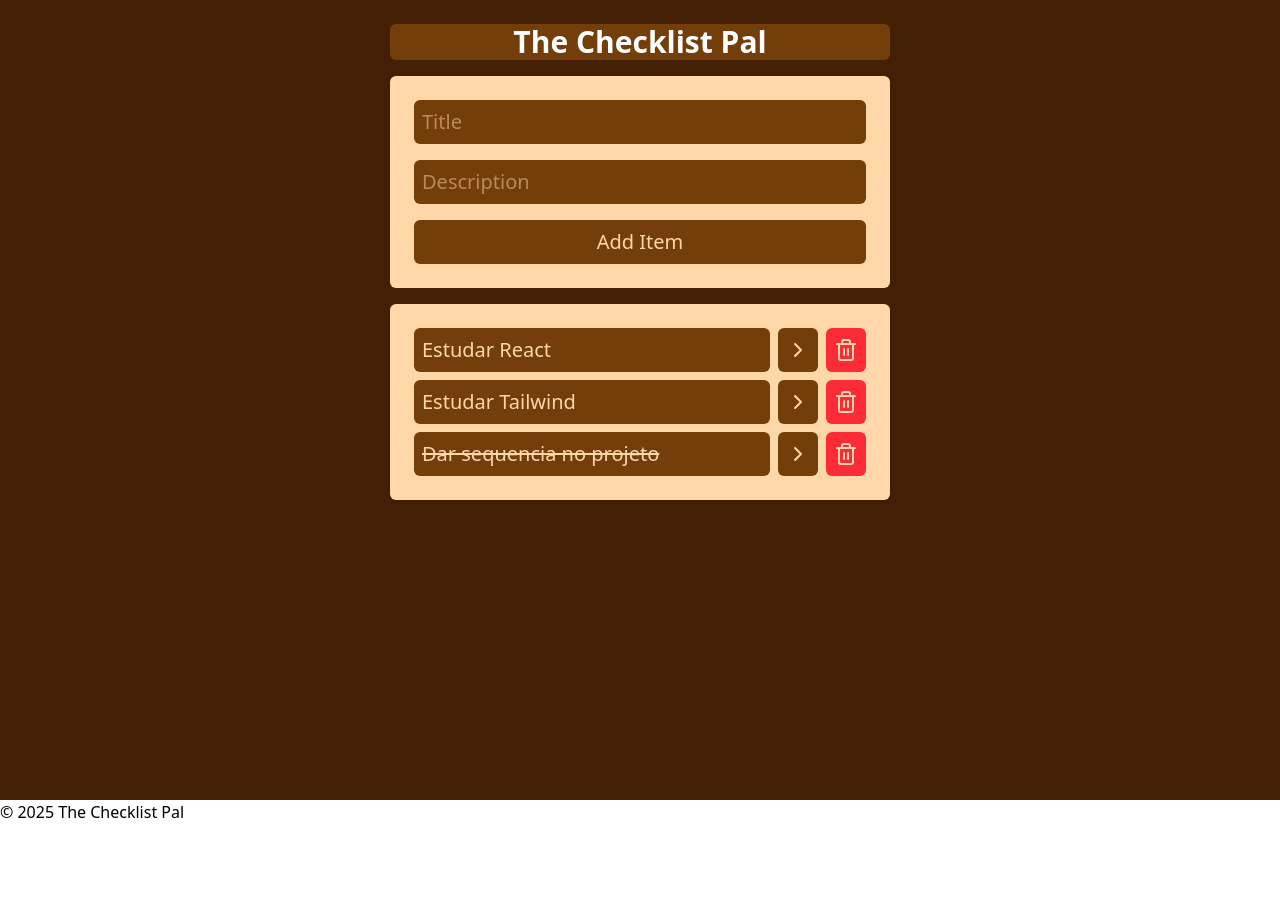
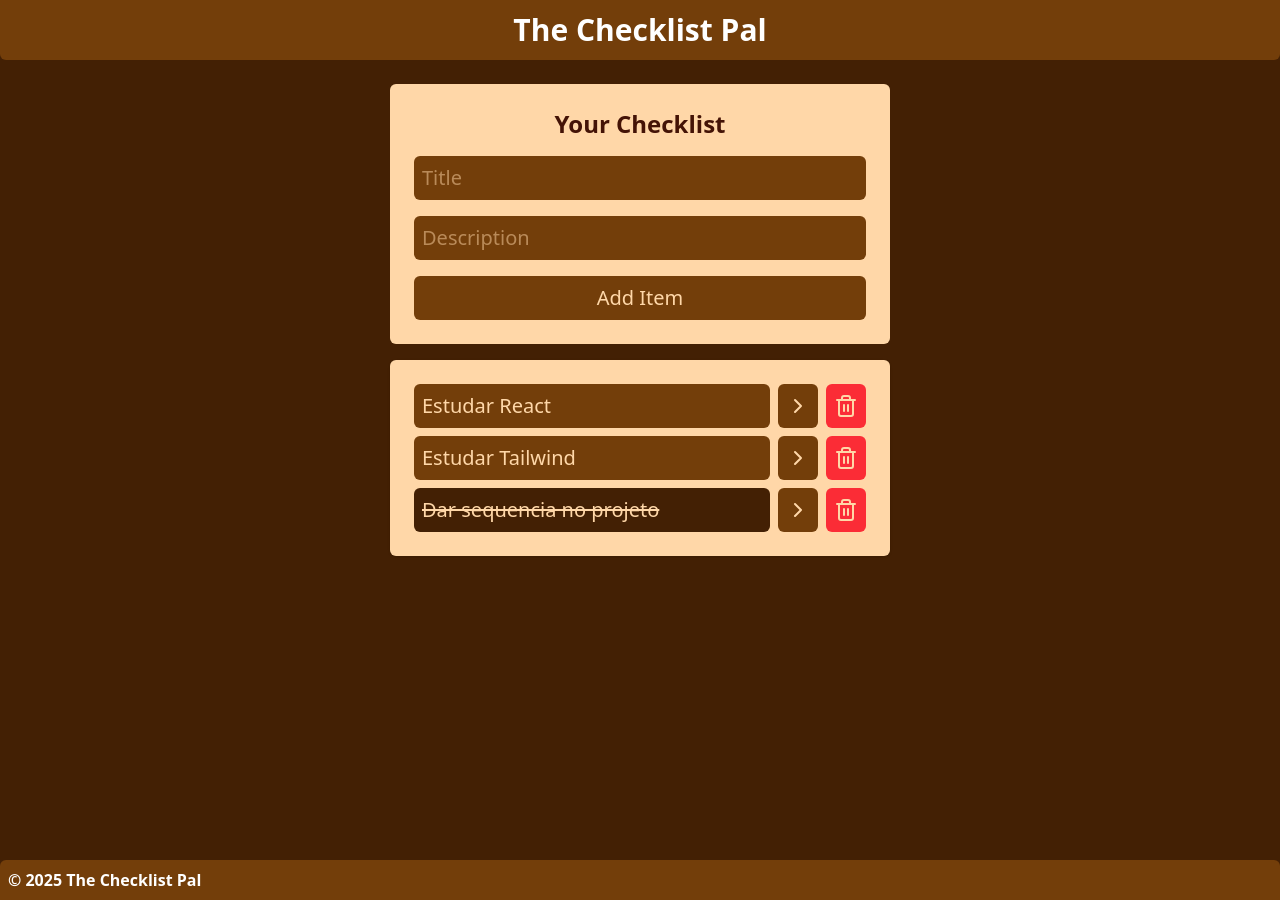
Before and after one commit to HJacobi1/TheChecklistPal, a React (Vite) app: page / in a window 1280 px wide. Before the commit the page ends 824 px from the top, so only its background shows below. Built offline with nearby package versions, Linux system fonts and the light colour scheme.

Commit message:
Modified layout and styles (slightly)

```diff
--- a/src/App.jsx
+++ b/src/App.jsx
@@ -1,7 +1,7 @@
 import { useState } from "react";
 import AddTask from "./components/AddTask";
 import Tasks from "./components/Tasks";
-import {v4} from "uuid";
+import { v4 } from "uuid";
 
 function App() {
   const [tasks, setTasks] = useState([
@@ -57,11 +57,12 @@ function App() {
 
   return (
     <>
+      <div className="bg-yellow-950">
+        <h1 className="text-3xl text-white bg-yellow-900 font-bold text-center p-3 rounded-b-md">
+          The Checklist Pal
+        </h1>
         <main className="w-screen h-screen bg-yellow-950 flex justify-center p-6">
           <section className="w-[500px] space-y-4">
-          <h1 className="text-3xl text-white bg-yellow-900 rounded-md font-bold text-center">
-            The Checklist Pal
-          </h1>
             <AddTask onAddItemClick={onAddItemClick} />
             <Tasks
               tasks={tasks}
@@ -70,7 +71,8 @@ function App() {
             />
           </section>
         </main>
-      <footer>&copy; 2025 The Checklist Pal</footer>
+        <footer className="text-white bg-yellow-900 p-2 font-bold rounded-t-md">&copy; 2025 The Checklist Pal</footer>
+      </div>
     </>
   );
 }
--- a/src/components/AddTask.jsx
+++ b/src/components/AddTask.jsx
@@ -8,6 +8,9 @@ function AddTask({ onAddItemClick }) {
 
   return (
     <div className="flex flex-col p-6 space-y-4 bg-orange-200 rounded-md text-xl">
+      <h3 className="text-2xl text-center font-bold text-orange-950 ">
+        Your Checklist
+      </h3>
       <input
         type="text"
         value={title}
@@ -28,7 +31,7 @@ function AddTask({ onAddItemClick }) {
           setTitle("");
           setDescription("");
         }}
-        className="p-2 bg-yellow-900 text-orange-200  rounded-md cursor-pointer"
+        className="p-2 bg-yellow-900 text-orange-200  rounded-md cursor-pointer hover:bg-yellow-950 transition-all duration-200"
       >
         Add Item
       </button>
--- a/src/components/Tasks.jsx
+++ b/src/components/Tasks.jsx
@@ -9,18 +9,18 @@ function Tasks({ tasks, onTaskClick, onTaskDelete }) {
           <li key={task.id} className="flex gap-2">
             <button
               onClick={() => onTaskClick(task.id)}
-              className={`w-full bg-yellow-900 text-orange-200 text-left p-2 rounded-md ${
-                task.isCompleted && "line-through"
+              className={`w-full bg-yellow-900 text-orange-200 text-left p-2 rounded-md hover:bg-yellow-950 hover:cursor-pointer transition-all duration-200 ${
+                task.isCompleted && "line-through bg-yellow-950"
               }`}
             >
               {task.title}
             </button>
-            <button className=" bg-yellow-900 text-orange-200 p-2 rounded-md">
+            <button className=" bg-yellow-900 text-orange-200 p-2 rounded-md hover:bg-yellow-950 hover:cursor-pointer transition-all duration-200">
               <ChevronRightIcon />
             </button>
             <button
               onClick={() => onTaskDelete(task.id)}
-              className=" bg-red-500 text-orange-200 p-2 rounded-md"
+              className=" bg-red-500 text-orange-200 p-2 rounded-md hover:cursor-pointer hover:bg-red-700 transition-all duration-200"
             >
               <Trash2Icon />
             </button>
```
Lines whose indentation alone changed are shown as unchanged.
